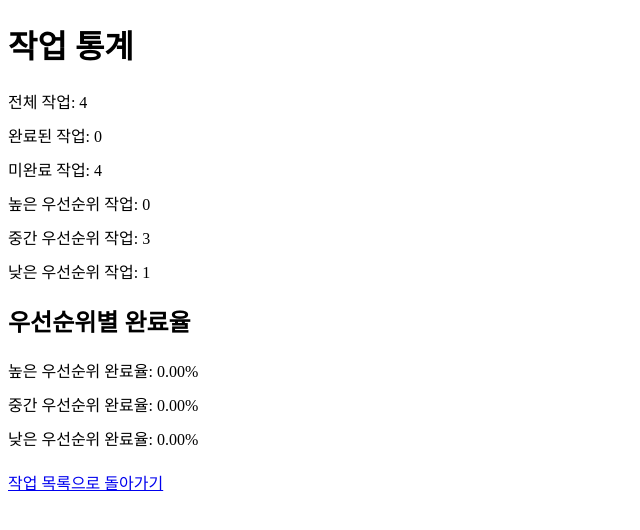
After one commit to lwj0712/0809_ToDo_Django, a Django app: page /statistics/ in a window 1280 px wide. The commit adds this page. Shown: the top 530 px of the page, without its empty margins (0-640 px from the left). Run offline with Django 5.2, Linux system fonts and the light colour scheme; data comes from the database, SQL or seed files in the repository; both versions use the stored data as it was after the commit.

Commit message:
update tast_priority / task_statistics

```diff
--- /dev/null
+++ b/todoproject/todoapp/templates/todoapp/task_statistics.html
@@ -0,0 +1,30 @@
+<!DOCTYPE html>
+<html lang="ko">
+<head>
+    <meta charset="UTF-8">
+    <meta name="viewport" content="width=device-width, initial-scale=1.0">
+    <title>작업 통계</title>
+    <style>
+        .statistics { margin-bottom: 20px; }
+        .stat-item { margin-bottom: 10px; }
+    </style>
+</head>
+<body>
+    <h1>작업 통계</h1>
+    <div class="statistics">
+        <div class="stat-item">전체 작업: {{ statistics.total_tasks }}</div>
+        <div class="stat-item">완료된 작업: {{ statistics.completed_tasks }}</div>
+        <div class="stat-item">미완료 작업: {{ statistics.incomplete_tasks }}</div>
+        <div class="stat-item">높은 우선순위 작업: {{ statistics.high_priority_tasks }}</div>
+        <div class="stat-item">중간 우선순위 작업: {{ statistics.medium_priority_tasks }}</div>
+        <div class="stat-item">낮은 우선순위 작업: {{ statistics.low_priority_tasks }}</div>
+    </div>
+    <h2>우선순위별 완료율</h2>
+    <div class="statistics">
+        <div class="stat-item">높은 우선순위 완료율: {{ statistics.priority_3_completion_rate|floatformat:2 }}%</div>
+        <div class="stat-item">중간 우선순위 완료율: {{ statistics.priority_2_completion_rate|floatformat:2 }}%</div>
+        <div class="stat-item">낮은 우선순위 완료율: {{ statistics.priority_1_completion_rate|floatformat:2 }}%</div>
+    </div>
+    <a href="{% url 'task_list' %}">작업 목록으로 돌아가기</a>
+</body>
+</html>
--- a/todoproject/todoapp/urls.py
+++ b/todoproject/todoapp/urls.py
@@ -6,4 +6,6 @@ urlpatterns = [
     path('add/', views.add_task, name='add_task'),
     path('edit/<int:task_id>/', views.edit_task, name='edit_task'),
     path('delete/<int:task_id>/', views.delete_task, name='delete_task'),
+    path('set_priority/<int:task_id>/', views.set_priority, name='set_priority'),
+    path('statistics/', views.task_statistics, name='task_statistics'),
 ]
--- a/todoproject/todoapp/views.py
+++ b/todoproject/todoapp/views.py
@@ -1,6 +1,7 @@
 from django.shortcuts import render, redirect, get_object_or_404 # redirect 함수는 다른 URL로 이동하는 함수
 from .models import Task, List
 from .forms import TaskForm
+from django.db.models import Count
 
 def task_list(request):
     tasks = Task.objects.all().order_by('-created_date')
@@ -38,3 +39,34 @@ def delete_task(request, task_id):
         task.delete()
         return redirect('task_list')
     return render(request, 'todoapp/delete_task.html', {'task': task})
+
+def set_priority(request, task_id):
+    task = get_object_or_404(Task, pk=task_id)
+    if request.method == 'POST':
+        priority = request.POST.get('priority')
+        if priority in ['1','2','3']:
+            task.priority = int(priority)
+            task.save()
+    return redirect('task_list') # task_list 뷰로 리다이렉트한다.
+
+def task_statistics(request): # 전체 추가
+    tasks = Task.objects.all()
+
+    # 통계 계산
+    statistics = {
+        'total_tasks': tasks.count(),
+        'completed_tasks': tasks.filter(completed=True).count(),
+        'incomplete_tasks': tasks.filter(completed=False).count(),
+        'high_priority_tasks': tasks.filter(priority=3).count(),
+        'medium_priority_tasks': tasks.filter(priority=2).count(),
+        'low_priority_tasks': tasks.filter(priority=1).count(),
+    }
+
+    # 우선순위별 완료율 계산
+    for priority in [1, 2, 3]:
+        priority_tasks = tasks.filter(priority=priority)
+        total = priority_tasks.count()
+        completed = priority_tasks.filter(completed=True).count()
+        statistics[f'priority_{priority}_completion_rate'] = (completed / total * 100 if total > 0 else 0)
+
+    return render(request, 'todoapp/task_statistics.html', {'statistics': statistics})
```
Also changed, not shown: todoproject/todoapp/models.py (+9 -1 lines), todoproject/todoapp/templates/todoapp/task_list.html (+16 -7 lines), todoproject/db.sqlite3, todoproject/todoapp/migrations/0003_task_priority.py (added).
